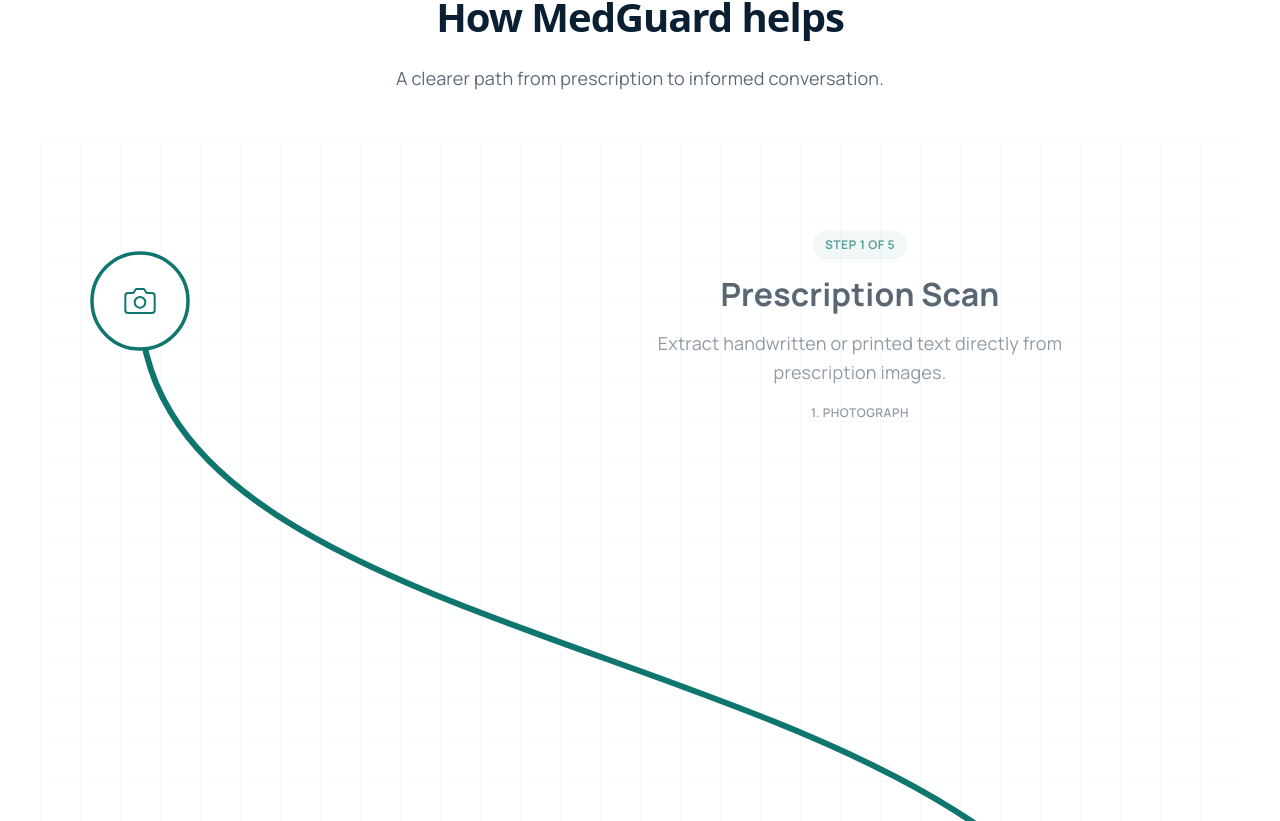
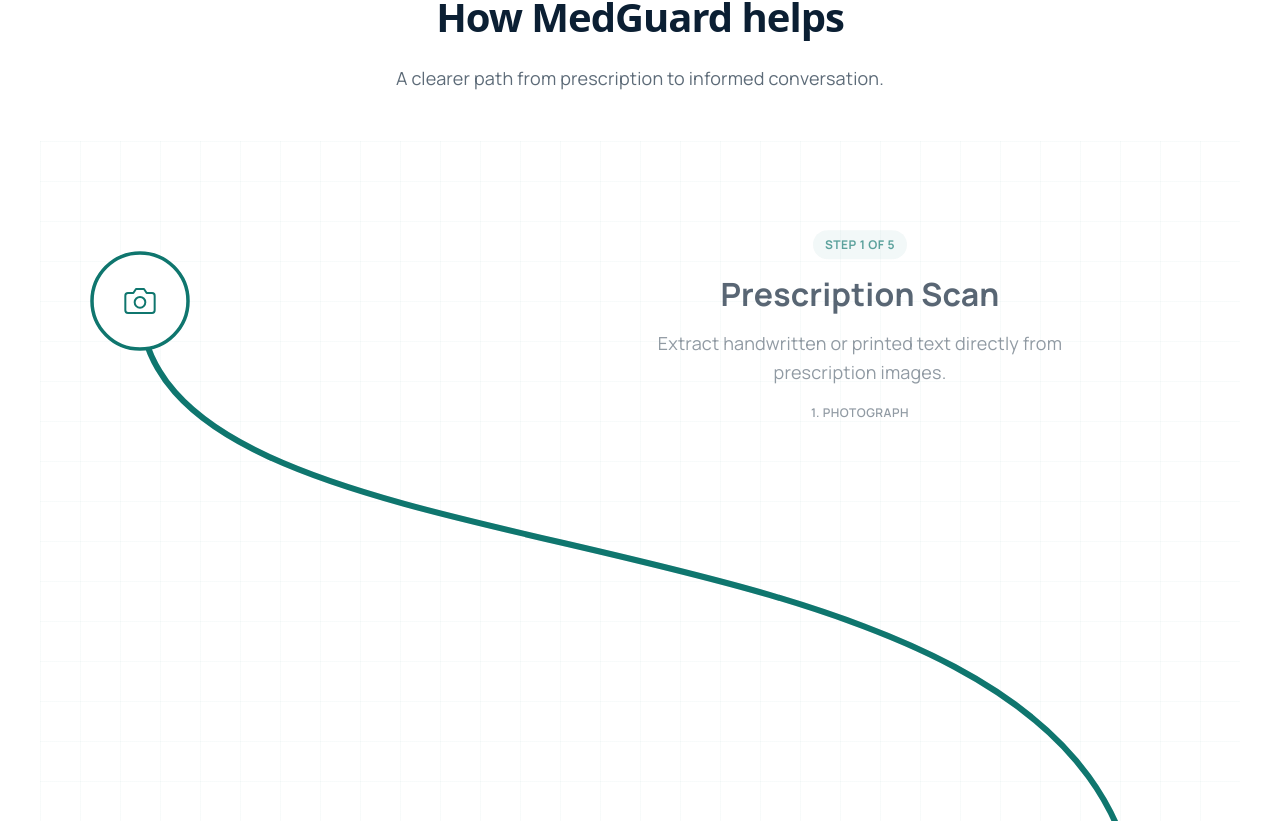
Before and after one commit to Sarveshero3/MedGuard, a React (Vite) app in the folder frontend/: page / in a window 1280 px wide. Shown: the part 5339-6160 px from the top of the page. Built offline with nearby package versions, Linux system fonts and the light colour scheme; no server answers.

Commit message:
feat: continuous path connections between steps, remove chevrons/down-arrows, update tracker to follow active step path scroll down/up

```diff
--- a/frontend/src/components/MedGuardFlowchart.css
+++ b/frontend/src/components/MedGuardFlowchart.css
@@ -82,22 +82,6 @@
 /* Travel marker dot flourish */
 .mg-flow-v__travel-dot {
   filter: drop-shadow(0 4px 10px rgba(15, 118, 110, 0.4));
-}
-
-/* Bounce animation on continuation chevron */
-.mg-flow-v__cue-chevron {
-  animation: mg-chevron-bounce 1.6s ease-in-out infinite;
-}
-
-@keyframes mg-chevron-bounce {
-  0%, 100% {
-    transform: translateY(0);
-    opacity: 0.6;
-  }
-  50% {
-    transform: translateY(6px);
-    opacity: 1;
-  }
 }
 
 /* Description Card Layer (Top-anchored next to node, rendered directly on page) */
--- a/frontend/src/components/MedGuardFlowchart.jsx
+++ b/frontend/src/components/MedGuardFlowchart.jsx
@@ -1,4 +1,4 @@
-import { useRef, useEffect, useState, useMemo } from 'react';
+import { useRef, useEffect, useState } from 'react';
 import { useScroll, useTransform, useMotionValueEvent } from 'framer-motion';
 import './MedGuardFlowchart.css';
 
@@ -148,7 +148,6 @@
   const [cardOpacity, setCardOpacity] = useState(0);
   const [cardTranslateY, setCardTranslateY] = useState(40);
   const [markerPos, setMarkerPos] = useState({ x: 0, y: 0 });
-  const [showMarker, setShowMarker] = useState(false);
 
   // Measure SVG path length on coordinate changes
   useEffect(() => {
@@ -193,13 +192,10 @@
       setCardTranslateY(-40 * t);
     }
 
-    // 4. Animate short traveling marker flourish between nodes (hide at endpoints)
-    if (pathRef.current && pathLen > 0 && p > 0.05 && p < 0.95 && !isCompleted) {
+    // 4. Update the tracker position dynamically along the curve
+    if (pathRef.current && pathLen > 0) {
       const pt = pathRef.current.getPointAtLength(p * pathLen);
       setMarkerPos({ x: pt.x, y: pt.y });
-      setShowMarker(true);
-    } else {
-      setShowMarker(false);
     }
   });
 
@@ -213,14 +209,18 @@
 
   // Next node coordinates (opposite side, top of next section / bottom of current section)
   const nextX = isLeft ? dimensions.width - 100 : 100;
-  const nextY = dimensions.height + 160;
+  const nextY = dimensions.height; // Extends exactly to the bottom of this section
 
-  // Winding curves: Path terminates completely at Step 5 node
+  // Winding curves: Path terminates completely at Step 5 node (no S-curve path for the last step)
   const pathD = isLast
     ? ''
-    : `M ${nodeX} ${nodeY} C ${nodeX} ${dimensions.height * 0.5 + 160}, ${nextX} ${dimensions.height * 0.4 + 160}, ${nextX} ${nextY}`;
+    : `M ${nodeX} ${nodeY} C ${nodeX} ${dimensions.height * 0.5 + 80}, ${nextX} ${dimensions.height * 0.5 - 80}, ${nextX} ${nextY}`;
 
   const dashOffset = isCompleted ? 0 : (1 - scrollYProgress.get()) * pathLen;
+
+  // Only render the traveling marker if this section is active and not the last step
+  const isActiveSection = activeStep === index;
+  const showTracker = isActiveSection && !isLast && pathD;
 
   return (
     <section ref={sectionRef} className="mg-flow-v__step">
@@ -232,6 +232,17 @@
           className="mg-flow-v__step-svg"
           style={{ overflow: 'visible' }}
         >
+          {/* Connector from the top edge to the node (continuous visual line) */}
+          {index > 0 && (
+            <path
+              d={`M ${nodeX} 0 L ${nodeX} ${nodeY}`}
+              fill="none"
+              stroke="var(--mg-accent)"
+              strokeWidth="6"
+              strokeLinecap="round"
+            />
+          )}
+
           {/* Background winding path (faint) */}
           {pathD && (
             <path
@@ -291,8 +302,8 @@
             </g>
           </g>
 
-          {/* Travel Marker (drawn inside SVG coordinate space - 100% sync guaranteed) */}
-          {showMarker && !isCompleted && (
+          {/* Travel Tracker (follows the path accurately as we scroll down/up) */}
+          {showTracker && (
             <g transform={`translate(${markerPos.x}, ${markerPos.y})`}>
               <circle
                 cx="0"
@@ -308,21 +319,6 @@
                 cy="0"
                 r="5"
                 fill="var(--mg-white)"
-              />
-            </g>
-          )}
-
-          {/* Continuation chevron cue before path exits section */}
-          {!isLast && (
-            <g transform={`translate(${nextX}, ${dimensions.height - 40})`} className="mg-flow-v__cue">
-              <path
-                d="M -8 -5 L 0 3 L 8 -5"
-                fill="none"
-                stroke="var(--mg-accent)"
-                strokeWidth="3"
-                strokeLinecap="round"
-                strokeLinejoin="round"
-                className="mg-flow-v__cue-chevron"
               />
             </g>
           )}
```
Also changed, not shown: 1 other file (tests, documents, lock files or other folders).
